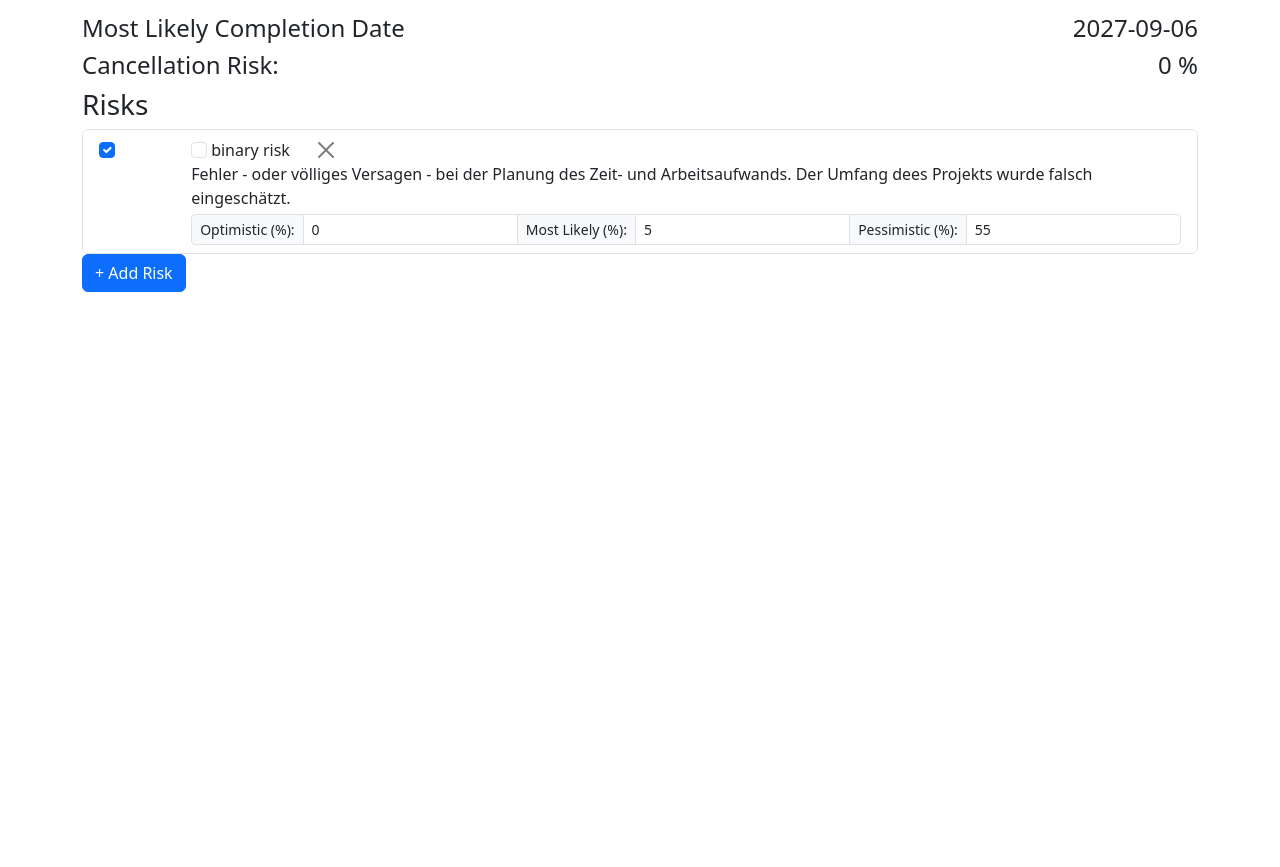
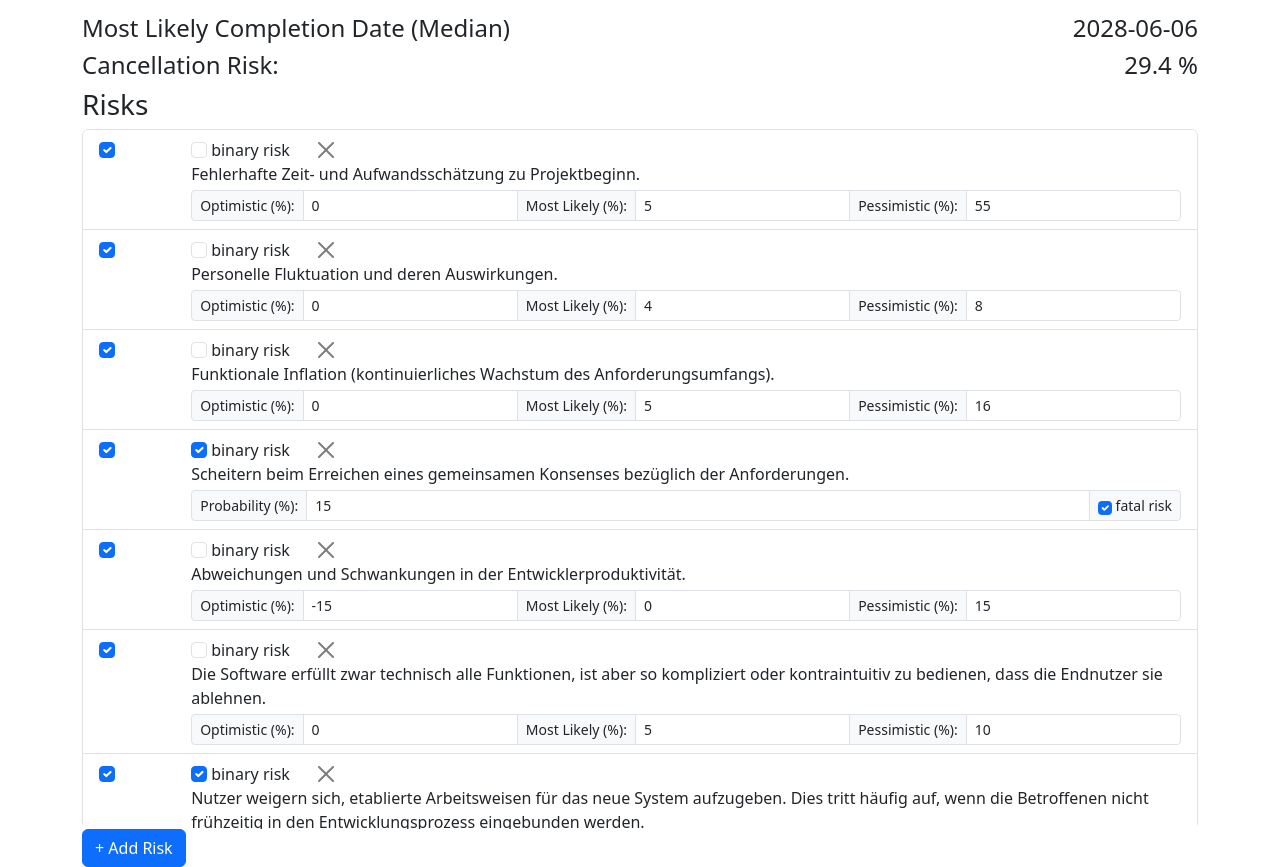
Before and after one commit to simonfahrig/project_management, a Vue app: page / in a window 1280 px wide. Shown: the part 666-1533 px from the top of the page. Before the commit the page ends 958 px from the top, so only its background shows below. Built offline with nearby package versions, Linux system fonts and the light colour scheme; the HTML template or start-up script is replaced by a standard one.

Commit message:
add more risks

```diff
--- a/src/views/Riskology.vue
+++ b/src/views/Riskology.vue
@@ -10,7 +10,7 @@ const risks = reactive<Risk[]>([
     {
         id: 1,
         title: "Fehlerhafter Zeitplan",
-        description: 'Fehler - oder völliges Versagen - bei der Planung des Zeit- und Arbeitsaufwands. Der Umfang dees Projekts wurde falsch eingeschätzt.',
+        description: 'Fehlerhafte Zeit- und Aufwandsschätzung zu Projektbeginn.',
         status: true,
         isBinaryRisk: false,
         riskSpec: {
@@ -19,6 +19,230 @@ const risks = reactive<Risk[]>([
             bestPenalty: 0,
             probability: 0,
             isFatal: false,
+            timePenaltyInMonths: 0,
+            timePenaltyPercenage: 0,
+        },
+    },
+    {
+        id: 2,
+        title: "Fluktuation",
+        description: 'Personelle Fluktuation und deren Auswirkungen.',
+        status: true,
+        isBinaryRisk: false,
+        riskSpec: {
+            worstPenalty: 8,
+            mostlikelyPenalty: 4,
+            bestPenalty: 0,
+            probability: 0,
+            isFatal: false,
+            timePenaltyInMonths: 0,
+            timePenaltyPercenage: 0,
+        },
+    },
+    {
+        id: 3,
+        title: "Anforderungswachstum",
+        description: 'Funktionale Inflation (kontinuierliches Wachstum des Anforderungsumfangs).',
+        status: true,
+        isBinaryRisk: false,
+        riskSpec: {
+            worstPenalty: 16,
+            mostlikelyPenalty: 5,
+            bestPenalty: 0,
+            probability: 0,
+            isFatal: false,
+            timePenaltyInMonths: 0,
+            timePenaltyPercenage: 0,
+        },
+    },
+    {
+        id: 4,
+        title: "Spezifikationskollaps",
+        description: 'Scheitern beim Erreichen eines gemeinsamen Konsenses bezüglich der Anforderungen.',
+        status: true,
+        isBinaryRisk: true,
+        riskSpec: {
+            worstPenalty: 0,
+            mostlikelyPenalty: 0,
+            bestPenalty: 0,
+            probability: 15,
+            isFatal: true,
+            timePenaltyInMonths: 0,
+            timePenaltyPercenage: 0,
+        },
+    },
+    {
+        id: 5,
+        title: "Produktivitätsschwankungen",
+        description: 'Abweichungen und Schwankungen in der Entwicklerproduktivität.',
+        status: true,
+        isBinaryRisk: false,
+        riskSpec: {
+            worstPenalty: 15,
+            mostlikelyPenalty: 0,
+            bestPenalty: -15,
+            probability: 0,
+            isFatal: false,
+            timePenaltyInMonths: 0,
+            timePenaltyPercenage: 0,
+        },
+    },
+    {
+        id: 6,
+        title: "Falsches UI/UX-Design",
+        description: 'Die Software erfüllt zwar technisch alle Funktionen, ist aber so kompliziert oder kontraintuitiv zu bedienen, dass die Endnutzer sie ablehnen.',
+        status: true,
+        isBinaryRisk: false,
+        riskSpec: {
+            worstPenalty: 10,
+            mostlikelyPenalty: 5,
+            bestPenalty: 0,
+            probability: 0,
+            isFatal: false,
+            timePenaltyInMonths: 0,
+            timePenaltyPercenage: 0,
+        },
+    },
+    {
+        id: 7,
+        title: "Widerstand der Endnutzer",
+        description: 'Nutzer weigern sich, etablierte Arbeitsweisen für das neue System aufzugeben. Dies tritt häufig auf, wenn die Betroffenen nicht frühzeitig in den Entwicklungsprozess eingebunden werden.',
+        status: true,
+        isBinaryRisk: true,
+        riskSpec: {
+            worstPenalty: 0,
+            mostlikelyPenalty: 0,
+            bestPenalty: 0,
+            probability: 5,
+            isFatal: true,
+            timePenaltyInMonths: 0,
+            timePenaltyPercenage: 0,
+        },
+    },
+    {
+        id: 8,
+        title: "Überreizung technologischer Grenzen",
+        description: 'Das Projekt setzt auf Algorithmen oder Technologien (z. B. bleeding-edge KI oder ungetestete Krypto-Bibliotheken), die in der Theorie funktionieren, in der Praxis aber noch unreif, fehlerhaft oder nicht performant genug sind.',
+        status: true,
+        isBinaryRisk: true,
+        riskSpec: {
+            worstPenalty: 0,
+            mostlikelyPenalty: 0,
+            bestPenalty: 0,
+            probability: 5,
+            isFatal: true,
+            timePenaltyInMonths: 0,
+            timePenaltyPercenage: 0,
+        },
+    },
+    {
+        id: 9,
+        title: "Mängel bei Drittkomponenten",
+        description: 'Das Projekt verlässt sich auf externe Softwarepakete, Open-Source-Bibliotheken oder APIs. Wenn diese fehlerhaft sind, nicht mehr gewartet werden oder Sicherheitslücken aufweisen, steht die eigene Entwicklung still.',
+        status: true,
+        isBinaryRisk: false,
+        riskSpec: {
+            worstPenalty: 10,
+            mostlikelyPenalty: 5,
+            bestPenalty: 0,
+            probability: 0,
+            isFatal: false,
+            timePenaltyInMonths: 0,
+            timePenaltyPercenage: 0,
+        },
+    },
+    {
+        id: 10,
+        title: "Leistungseinbrüche unter Last",
+        description: 'Die Software blockiert, stürzt ab oder reagiert zu langsam, sobald sie vom Testsystem in die echte Produktionsumgebung mit realen Datenmengen übergeben wird.',
+        status: true,
+        isBinaryRisk: false,
+        riskSpec: {
+            worstPenalty: 10,
+            mostlikelyPenalty: 5,
+            bestPenalty: 0,
+            probability: 0,
+            isFatal: false,
+            timePenaltyInMonths: 0,
+            timePenaltyPercenage: 0,
+        },
+    },
+    {
+        id: 11,
+        title: "Mängel bei Zulieferern/Outsourcing",
+        description: 'Externe Dienstleister, Agenturen oder Nearshore-Partner liefern ihren Code verspätet oder in ungenügender Qualität ab.',
+        status: true,
+        isBinaryRisk: false,
+        riskSpec: {
+            worstPenalty: 10,
+            mostlikelyPenalty: 5,
+            bestPenalty: 0,
+            probability: 0,
+            isFatal: false,
+            timePenaltyInMonths: 0,
+            timePenaltyPercenage: 0,
+        },
+    },
+    {
+        id: 12,
+        title: "Fehlender Rückhalt im Top-Management",
+        description: 'Sobald das Projekt in eine Krise gerät oder teurer wird, fehlt ein starker Fürsprecher in der Führungsebene. Das führt oft zum plötzlichen Entzug des Budgets.',
+        status: true,
+        isBinaryRisk: true,
+        riskSpec: {
+            worstPenalty: 0,
+            mostlikelyPenalty: 0,
+            bestPenalty: 0,
+            probability: 5,
+            isFatal: true,
+            timePenaltyInMonths: 0,
+            timePenaltyPercenage: 0,
+        },
+    },
+    {
+        id: 13,
+        title: "Unternehmenspolitik",
+        description: 'Verdeckte Konflikte zwischen Abteilungen oder plötzliche Wechsel im Management führen dazu, dass sich Prioritäten verschieben und das Projekt blockiert wird.',
+        status: true,
+        isBinaryRisk: false,
+        riskSpec: {
+            worstPenalty: 10,
+            mostlikelyPenalty: 5,
+            bestPenalty: 0,
+            probability: 0,
+            isFatal: false,
+            timePenaltyInMonths: 0,
+            timePenaltyPercenage: 0,
+        },
+    },
+    {
+        id: 14,
+        title: "Zusammengestrichene Testphase",
+        description: 'Da die Entwicklung meist länger dauert als geplant, wird am Ende des Projekts die Zeit für Softwaretests und Quality Assurance (QA) massiv verkürzt. Die Software wird mit kritischen Bugs ausgeliefert.',
+        status: true,
+        isBinaryRisk: false,
+        riskSpec: {
+            worstPenalty: 10,
+            mostlikelyPenalty: 5,
+            bestPenalty: 0,
+            probability: 0,
+            isFatal: false,
+            timePenaltyInMonths: 0,
+            timePenaltyPercenage: 0,
+        },
+    },
+    {
+        id: 15,
+        title: "Supply-Chain-Risiko",
+        description: 'Das blinde Einbinden von Sub-Bibliotheken, ohne deren Lizenzierungsrechte (z. B. DSGVO-Verstöße oder restriktive Open-Source-Lizenzen) oder IT-Sicherheit zu prüfen.',
+        status: true,
+        isBinaryRisk: true,
+        riskSpec: {
+            worstPenalty: 10,
+            mostlikelyPenalty: 5,
+            bestPenalty: 0,
+            probability: 5,
+            isFatal: true,
             timePenaltyInMonths: 0,
             timePenaltyPercenage: 0,
         },
@@ -145,7 +369,7 @@ function getMultiplyerBinary(risk: Risk, rand: number): number {
                     <button type="button" class="btn btn-primary" @click="calculate">Recalculate</button>
                 </div>
                 <div class="d-flex w-100 justify-content-between">
-                    <h4>Most Likely Completion Date</h4>
+                    <h4>Most Likely Completion Date (Median)</h4>
                     <h4>{{ median }}</h4>
                 </div>
                 <div class="d-flex w-100 justify-content-between">
```
